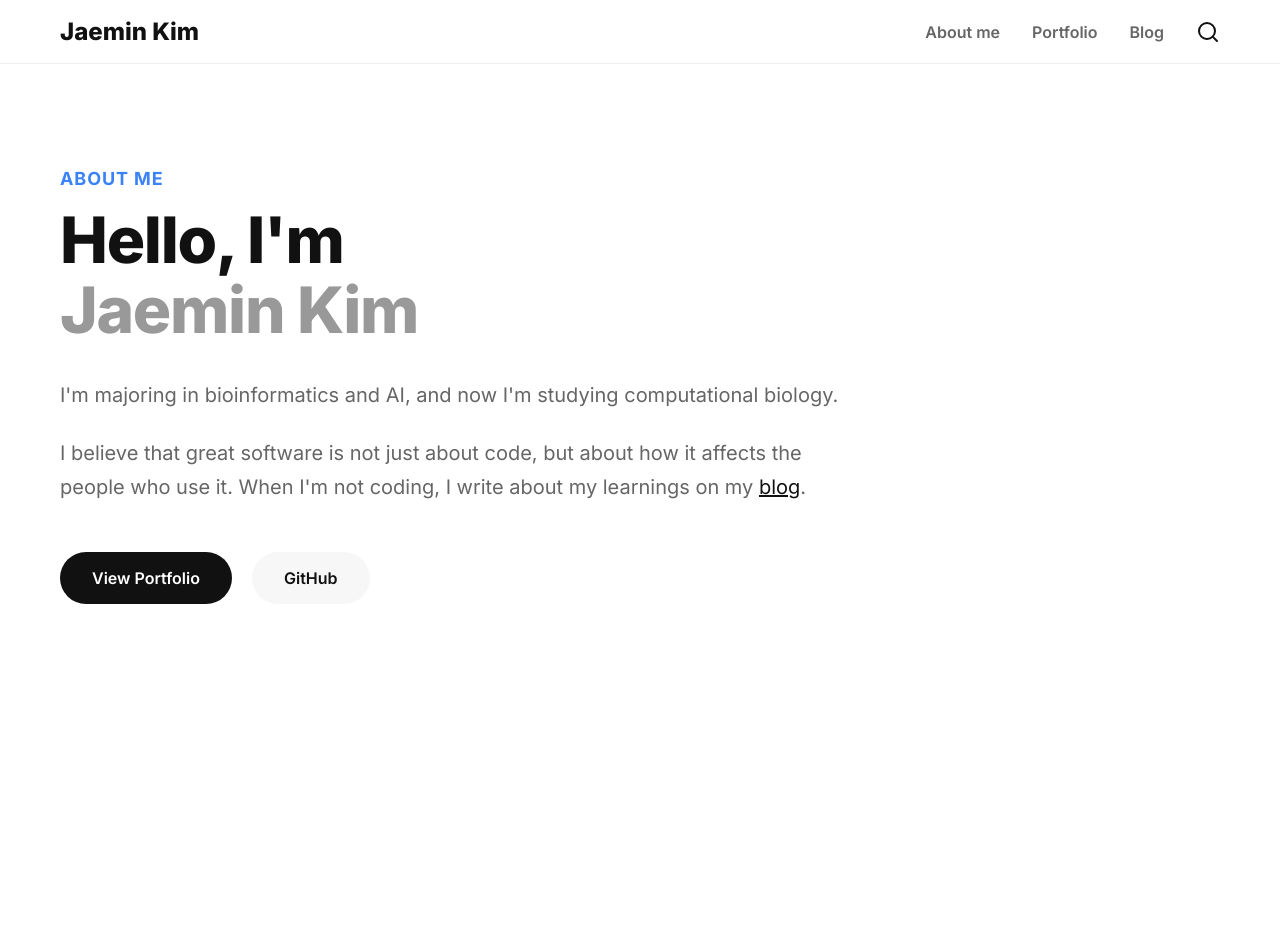
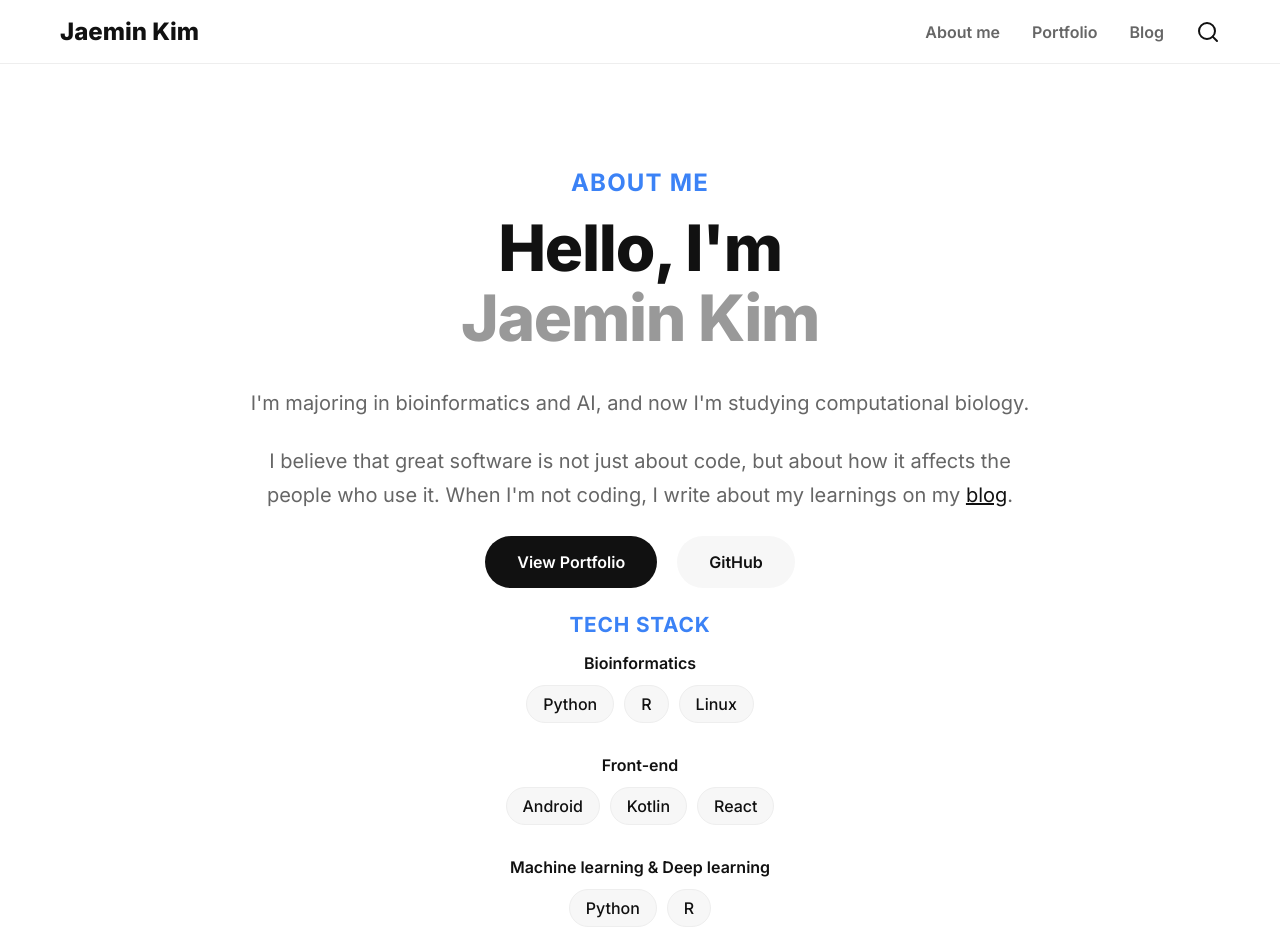
Before and after one commit to Kjamm/Blog, a Next.js app: page / in a window 1280 px wide. Shown: the top 952 px of the page. Before the commit the page ends 800 px from the top, so only its background shows below. Built offline with nearby package versions, Linux system fonts and the light colour scheme.

Commit message:
Feat : add tech stack

```diff
--- a/src/app/page.tsx
+++ b/src/app/page.tsx
@@ -5,11 +5,11 @@ export default function Home() {
 
   return (
     <div className="container" style={{ paddingTop: '8vh', paddingBottom: '80px' }}>
-      <div style={{ maxWidth: '800px' }}>
+      <div style={{ maxWidth: '800px', margin: '0 auto', textAlign: 'center', display: 'flex', flexDirection: 'column', alignItems: 'center' }}>
         <p style={{
           color: 'var(--accent)',
           fontWeight: 700,
-          fontSize: '1.125rem',
+          fontSize: '1.5rem',
           marginBottom: '16px',
           textTransform: 'uppercase',
           letterSpacing: '0.05em'
@@ -26,7 +26,7 @@ export default function Home() {
           Hello, I'm <br />
           <span style={{ color: 'var(--muted-light)' }}>Jaemin Kim</span>
         </h1>
-        <div style={{ fontSize: '1.25rem', lineHeight: 1.7, color: 'var(--muted)', display: 'flex', flexDirection: 'column', gap: '24px' }}>
+        <div style={{ fontSize: '1.25rem', lineHeight: 1.7, color: 'var(--muted)', display: 'flex', flexDirection: 'column', gap: '24px', alignItems: 'center' }}>
           <p>
             I'm majoring in bioinformatics and AI, and now I'm studying computational biology.
           </p>
@@ -36,7 +36,7 @@ export default function Home() {
           </p>
         </div>
 
-        <div style={{ marginTop: '48px', display: 'flex', gap: '20px' }}>
+        <div style={{ marginTop: '24px', display: 'flex', gap: '20px', justifyContent: 'center' }}>
           <Link href="/portfolio" style={{
             background: 'var(--foreground)',
             color: 'var(--background)',
@@ -60,6 +60,48 @@ export default function Home() {
             GitHub
           </a>
         </div>
+
+        <div style={{ marginTop: '24px', width: '100%' }}>
+          <p style={{
+            color: 'var(--accent)',
+            fontWeight: 700,
+            fontSize: '1.3rem',
+            marginBottom: '16px',
+            textTransform: 'uppercase',
+            letterSpacing: '0.04em'
+          }}>
+            Tech Stack
+          </p>
+          <div style={{ display: 'grid', gap: '32px' }}>
+            {[
+              { category: 'Bioinformatics', items: ['Python', 'R', 'Linux'] },
+              { category: 'Front-end', items: ['Android', 'Kotlin', 'React'] },
+              { category: 'Machine learning & Deep learning', items: ['Python', 'R'] },
+              { category: 'Database', items: ['MySQL'] },
+              { category: 'Back-end', items: ['Java', 'PHP'] }
+            ].map((section) => (
+              <div key={section.category}>
+                <h3 style={{ fontSize: '1rem', fontWeight: 600, marginBottom: '12px' }}>
+                  {section.category}
+                </h3>
+                <div style={{ display: 'flex', flexWrap: 'wrap', gap: '10px', justifyContent: 'center' }}>
+                  {section.items.map((item) => (
+                    <span key={item} style={{
+                      padding: '8px 16px',
+                      borderRadius: '20px',
+                      background: 'var(--background-subtle)',
+                      border: '1px solid var(--border)',
+                      fontSize: '1rem',
+                      fontWeight: 500
+                    }}>
+                      {item}
+                    </span>
+                  ))}
+                </div>
+              </div>
+            ))}
+          </div>
+        </div>
       </div>
     </div>
   );
```
